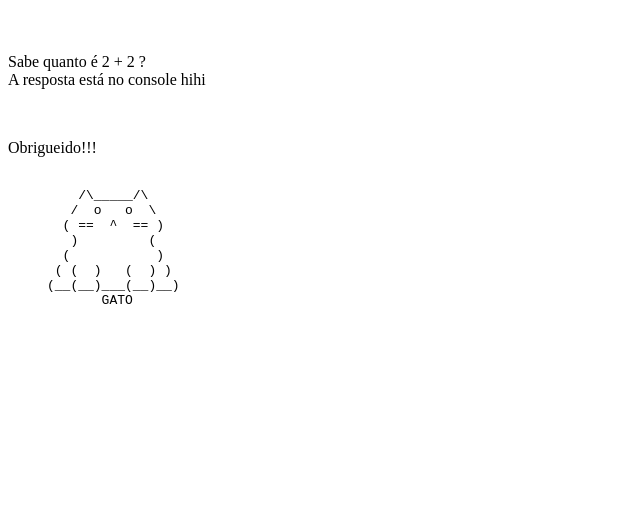
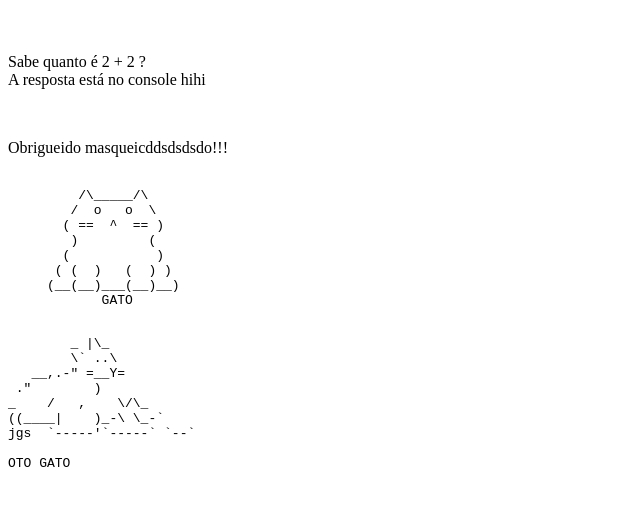
Before and after one commit to zarquells/Boletim-Escolar.beta, a plain HTML site: page index.html in a window 1280 px wide. Shown: the part 95-600 px from the top of the page, without its empty margins (0-640 px from the left). Drawn offline with Linux system fonts and the light colour scheme.

Commit message:
AAA AGORA FOI, vc esqueceu um passo

```diff
--- a/index.html
+++ b/index.html
@@ -20,7 +20,7 @@
     </script>
 
     <br>
-    <p>Obrigueido!!!</p>
+    <p>Obrigueido masqueicddsdsdsdo!!!</p>
     <pre>
          /\_____/\
         /  o   o  \
@@ -32,5 +32,16 @@
             GATO
     </pre>
 
+    <pre>
+        _ |\_
+        \` ..\
+   __,.-" =__Y=
+ ."        )
+_    /   ,    \/\_
+((____|    )_-\ \_-`
+jgs  `-----'`-----` `--`
+
+OTO GATO
+    </pre>
 </body>
 </html>
```
